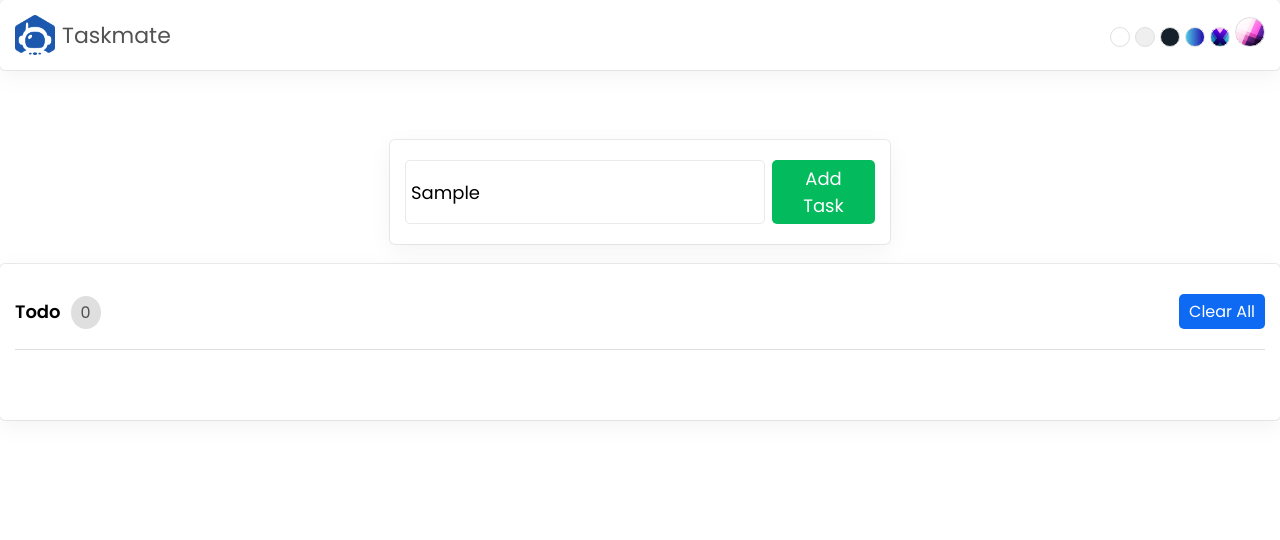
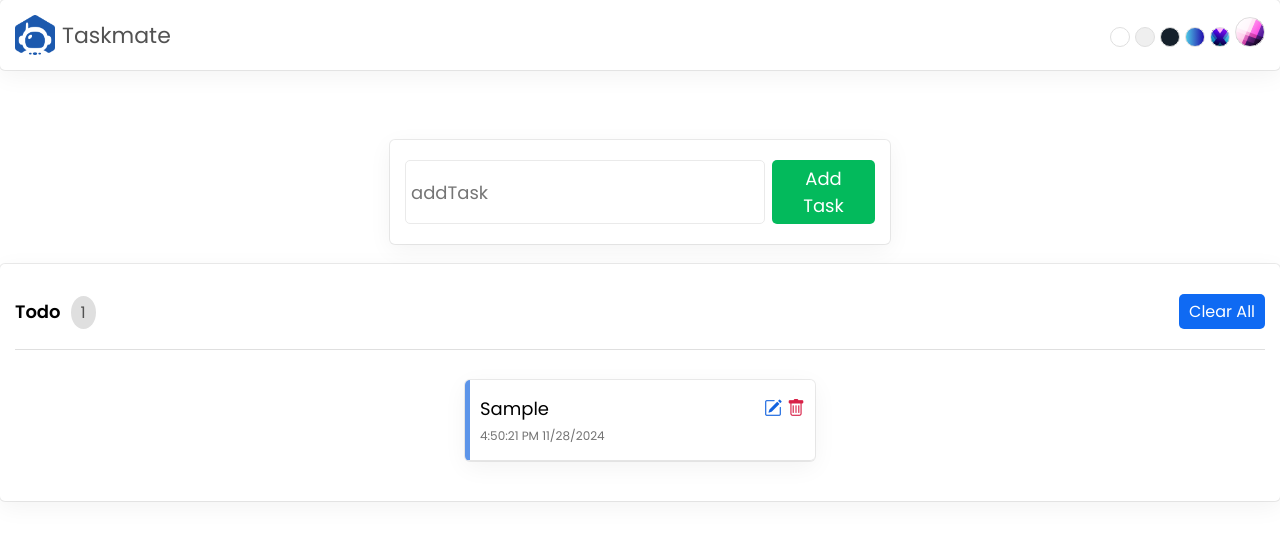
Before and after one commit to mohammedsbd/TaskMate-React-Project, a React (Create React App) app: page / in a window 1280 px wide. Both pictures are taken after typing "Sample" into the empty fields and a click on the button "Add Task". Shown: the top 540 px of the page. Built offline with nearby package versions, Linux system fonts and the light colour scheme.

Commit message:
added a new functionality

```diff
--- a/src/components/AddTask.js
+++ b/src/components/AddTask.js
@@ -5,11 +5,15 @@
   const handelSubmit=(e)=>{
     e.preventDefault();
     const date=new Date()
-    console.log(e.target.value)
-    console.log(date)
-    // const newTask={
-    //   id:date.getTime(),
-    //   name:e,time:`${date.toLocaleTimeString()} ${date.toLocaleDateString()}`}
+    console.log(e.target.task.value)
+    console.log(date.getTime())
+    const newTask = {
+      id: date.getTime(),
+      name: e.target.task.value,
+      time: `${date.toLocaleTimeString()} ${date.toLocaleDateString()}`,
+    };
+    setTasklist([...taskList,newTask])
+    e.target.task.value=""
 
   }
 
--- a/src/components/ShowTask.js
+++ b/src/components/ShowTask.js
@@ -9,11 +9,11 @@
           <span className="title">Todo</span>
           <span className="count">{taskList.length}</span>
         </div>
-        <button className="clearAll">Clear All</button>
+        <button className="clearAll" onClick={()=>setTasklist([])}>Clear All</button>
       </div>
       <ul>
         {taskList.map((task) => (
-          <li>
+          <li key={task.id}>
             <p>
               <span className="name">{task.name} </span>
               <span className="time">{task.time}</span>
```
